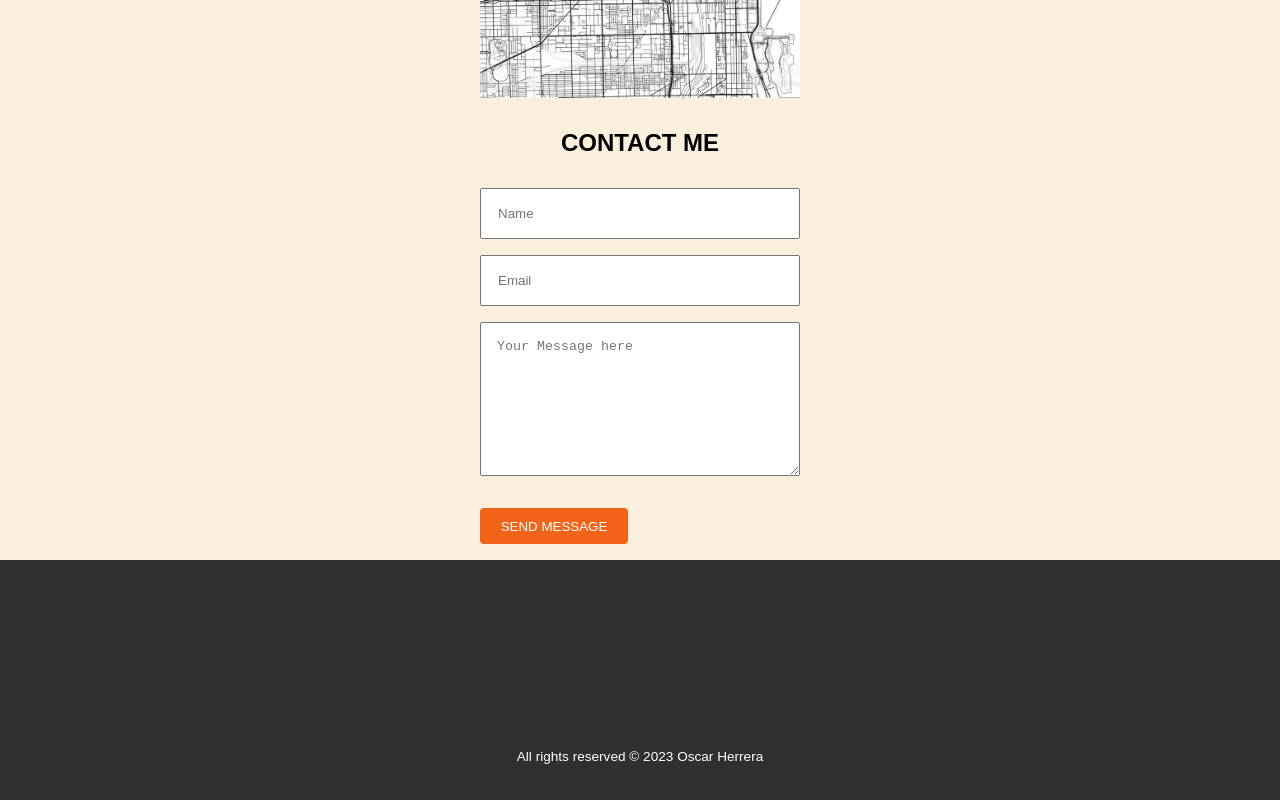
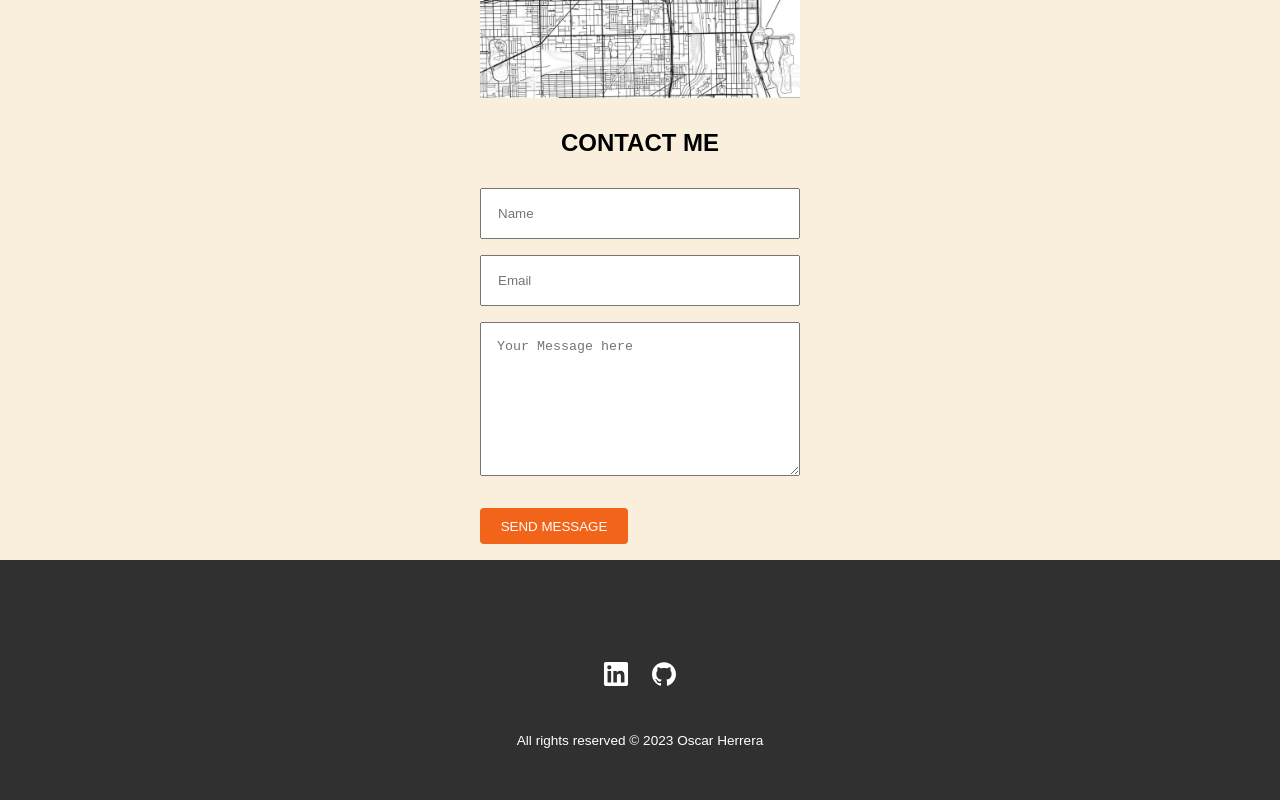
Before and after one commit to oscvrhrr/client-website, a plain HTML site: page index.html in a window 1280 px wide. Shown: the part 3974-4774 px from the top of the page. Drawn offline with Linux system fonts and the light colour scheme.

Commit message:
added links to footer

```diff
--- a/index.html
+++ b/index.html
@@ -174,6 +174,10 @@
 
         <!-- FOOTER -->
         <footer>
+            <div>
+                <a href="www.linkedin.com/in/oscar-herrera-"><img class="footer-link" src="./svg-icon/linkedin.svg"></a>
+                <a href="https://github.com/oscvrhrr"><img class="footer-link" src="./svg-icon/github.svg" alt=""></a>
+            </div>
             <div class="copyright">
                 All rights reserved © 2023 Oscar Herrera
             </div>
--- a/styles.css
+++ b/styles.css
@@ -156,7 +156,7 @@ cursor: pointer;
 position: absolute;
 width: 100%;
 top: 5.25rem;
-background-color: hsla(160, 15%, 40%, .9);
+background-color: #fff;
 
 
 }
@@ -487,6 +487,26 @@ overflow-x: auto;
     font-size: .85rem;
 }
 
+.footer-link {
+    width: 1.5rem;
+    height: 1.5rem;
+    margin: .75rem;
+}
+
+footer {
+    display: flex;
+    flex-direction: column;
+    align-items: center;
+    justify-content: end;
+    min-height: 15rem;
+    padding-bottom: 1rem;
+
+}
+footer div {
+    display: flex;
+
+}
+
 /* TABLET LAYOUT 8 */
 
 @media only screen and (min-width:575px) and (max-width: 1023px){
```
Also changed, not shown: svg-icon/github.svg (added), svg-icon/linkedin.svg (added).
